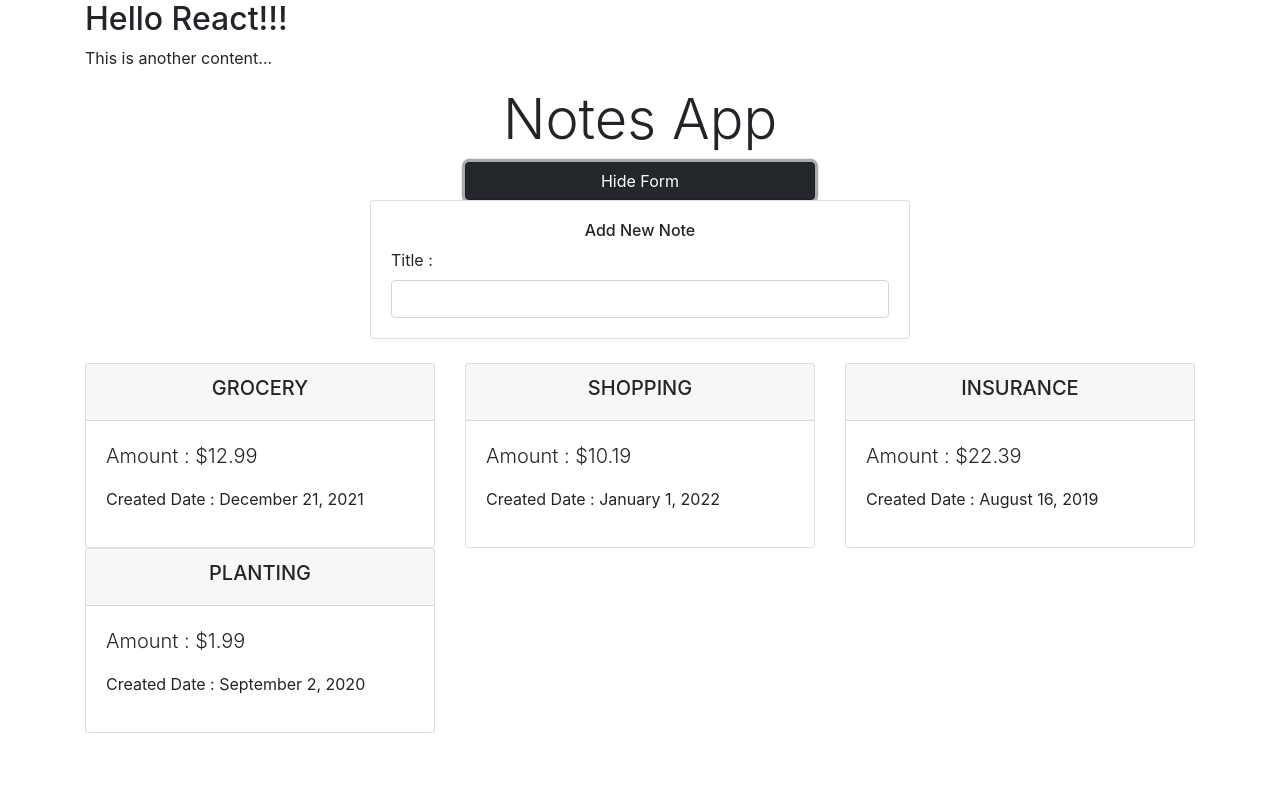
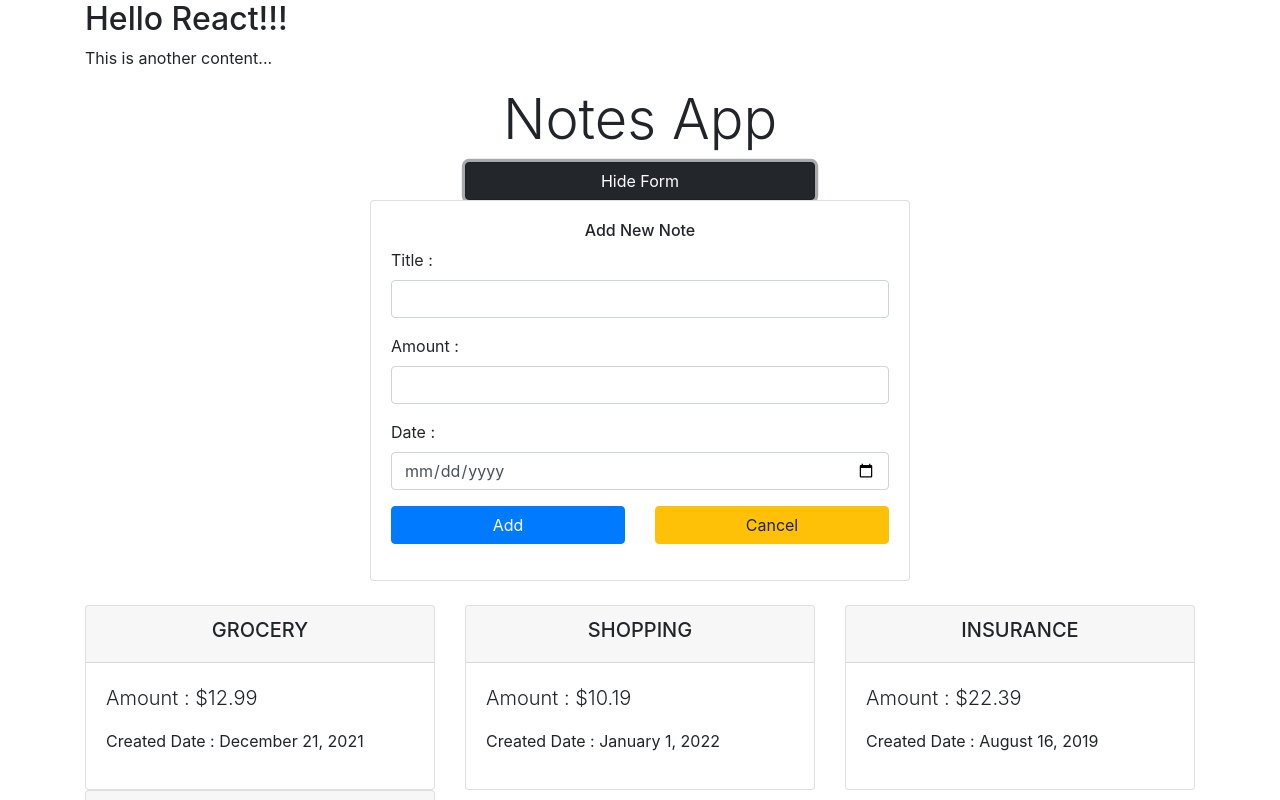
Before and after one commit to synergy2411/hughes_jun22, a React (Create React App) app in the folder my-app/: page / in a window 1280 px wide. Both pictures are taken after a click on the button "Show Form". Shown: the top 800 px of the page. Built offline with nearby package versions, Linux system fonts and the light colour scheme.

Commit message:
adding note

```diff
--- a/my-app/package.json
+++ b/my-app/package.json
@@ -10,6 +10,7 @@
     "react": "^18.2.0",
     "react-dom": "^18.2.0",
     "react-scripts": "5.0.1",
+    "uuid": "^8.3.2",
     "web-vitals": "^2.1.4"
   },
   "scripts": {
--- a/my-app/src/Components/Notes/AddNote/AddNote.js
+++ b/my-app/src/Components/Notes/AddNote/AddNote.js
@@ -1,10 +1,25 @@
 import React, { useState } from 'react';
+import { v4 } from 'uuid';
 
-const AddNote = () => {
+const AddNote = (props) => {
     const [enteredTitle, setEnteredTitle] = useState('');
+    const [enteredAmount, setEnteredAmount] = useState('');
+    const [enteredCreatedAt, setEnteredCreatedAt] = useState('');
 
     const titleChangeHandler = (event) => {
         setEnteredTitle(event.target.value)
+    }
+
+    const submitHandler = event => {
+        event.preventDefault();
+        let newNote = {
+            title : enteredTitle,
+            amount : enteredAmount,
+            createdAt : new Date(enteredCreatedAt),
+            id : v4()
+        }
+        // console.log(newNote);
+        props.onAddNote(newNote)
     }
     return (
         <div className='row'>
@@ -14,9 +29,9 @@ const AddNote = () => {
                         <h6 className='text-center'>
                             Add New Note
                         </h6>
-                        <form>
+                        <form onSubmit={submitHandler}>
                             {/* title */}
-                            <div className='from-group'>
+                            <div className='form-group'>
                                 <label htmlFor='title'>Title : </label>
                                 <input type="text"
                                     name='title'
@@ -25,8 +40,38 @@ const AddNote = () => {
                                     onChange={titleChangeHandler}/>
                             </div>
                             {/* amount */}
+                            <div className='form-group'>
+                                <label htmlFor='amount'>Amount : </label>
+                                <input type="number"
+                                    name="amount"
+                                    className='form-control'
+                                    value={enteredAmount}
+                                    min="0.1"
+                                    step="0.1"
+                                    onChange={(event) => setEnteredAmount(event.target.value)}/>
+                            </div>
                             {/* createdAt */}
+                            <div className='form-group'>
+                                <label htmlFor='created-at'>Date : </label>
+                                <input type="date"
+                                    name="created-at"
+                                    className='form-control'
+                                    value={enteredCreatedAt}
+                                    min="2019-04-01"
+                                    max="2022-12-31"
+                                    onChange={event => setEnteredCreatedAt(event.target.value)} />
+                            </div>
                             {/* Buttons */}
+                            <div className='form-group'>
+                                <div className='row'>
+                                    <div className='col-6'>
+                                        <button type='submit' className='btn btn-primary btn-block'>Add</button>
+                                    </div>
+                                    <div className='col-6'>
+                                    <button className='btn btn-warning btn-block'>Cancel</button>
+                                    </div>
+                                </div>
+                            </div>
                         </form>
                     </div>
                 </div>
--- a/my-app/src/Components/Notes/Notes.js
+++ b/my-app/src/Components/Notes/Notes.js
@@ -2,19 +2,29 @@ import { useState } from 'react';
 import AddNote from "./AddNote/AddNote";
 import NoteItem from "./NoteItem/NoteItem";
 
+const INITIAL_NOTES = [
+    { id: "101", title: "Grocery", amount: 12.99, createdAt: new Date("Dec 21, 2021") },
+    { id: "102", title: "shopping", amount: 10.19, createdAt: new Date("Jan 1, 2022") },
+    { id: "103", title: "insurance", amount: 22.39, createdAt: new Date("Aug 16, 2019") },
+    { id: "104", title: "planting", amount: 1.99, createdAt: new Date("Sept 2, 2020") }
+]
+
 const Notes = () => {
 
-    const notes = [
-        { id: "101", title: "Grocery", amount: 12.99, createdAt: new Date("Dec 21, 2021") },
-        { id: "102", title: "shopping", amount: 10.19, createdAt: new Date("Jan 1, 2022") },
-        { id: "103", title: "insurance", amount: 22.39, createdAt: new Date("Aug 16, 2019") },
-        { id: "104", title: "planting", amount: 1.99, createdAt: new Date("Sept 2, 2020") }
-    ]
+    const [notes, setNotes] = useState(INITIAL_NOTES)
 
     const [show, setShow] = useState(false)
 
     const toggleHandler = () => {
         setShow(!show)
+    }
+
+    // to add Note
+    const addNote = (note) => {
+        console.log("ADDING NOTE : ", note)
+        setNotes((prevNote) => {
+            return [note, ...prevNote]
+        })
     }
 
     return (
@@ -28,13 +38,10 @@ const Notes = () => {
                         </button>
                 </div>
             </div>
-            {show && <AddNote />}
+            {show && <AddNote onAddNote = { addNote } />}
             <br />
             <div className="row">
-               <NoteItem note={notes[0]} />
-               <NoteItem note={notes[1]} />
-               <NoteItem note={notes[2]} />
-               <NoteItem note={notes[3]} />
+               {notes.map(note => <NoteItem note={note} />)}
             </div>
         </div>
     )
```
Also changed, not shown: 1 other file (tests, documents, lock files or other folders).
